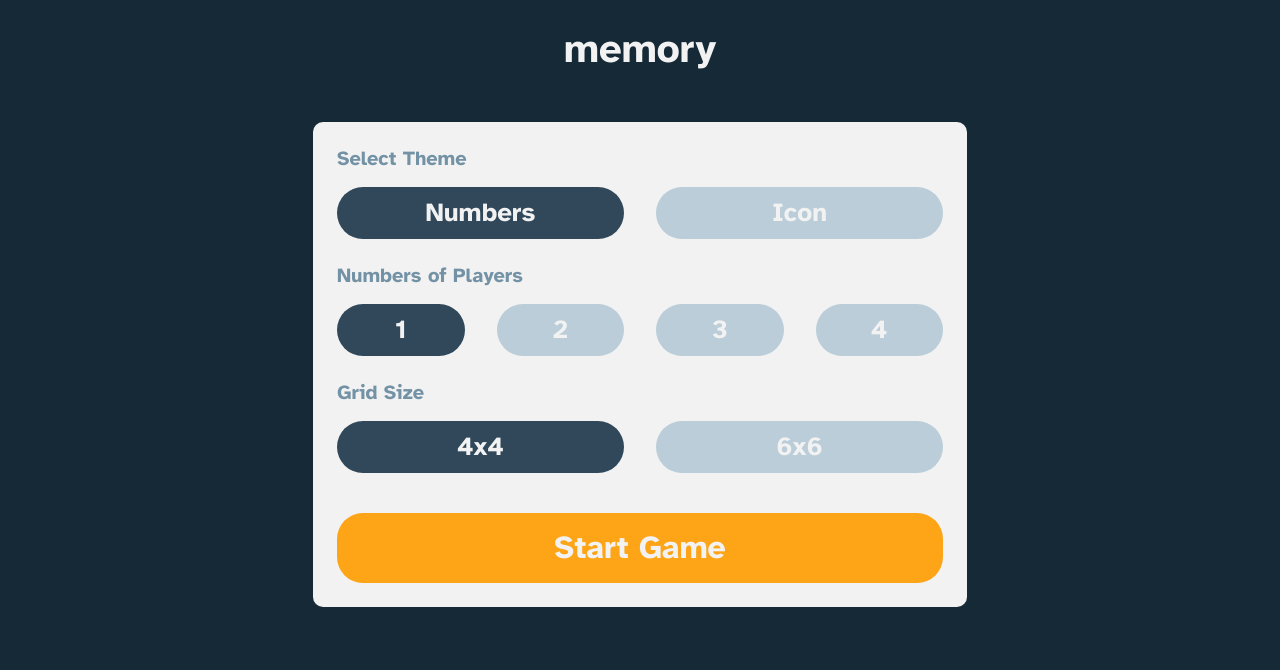
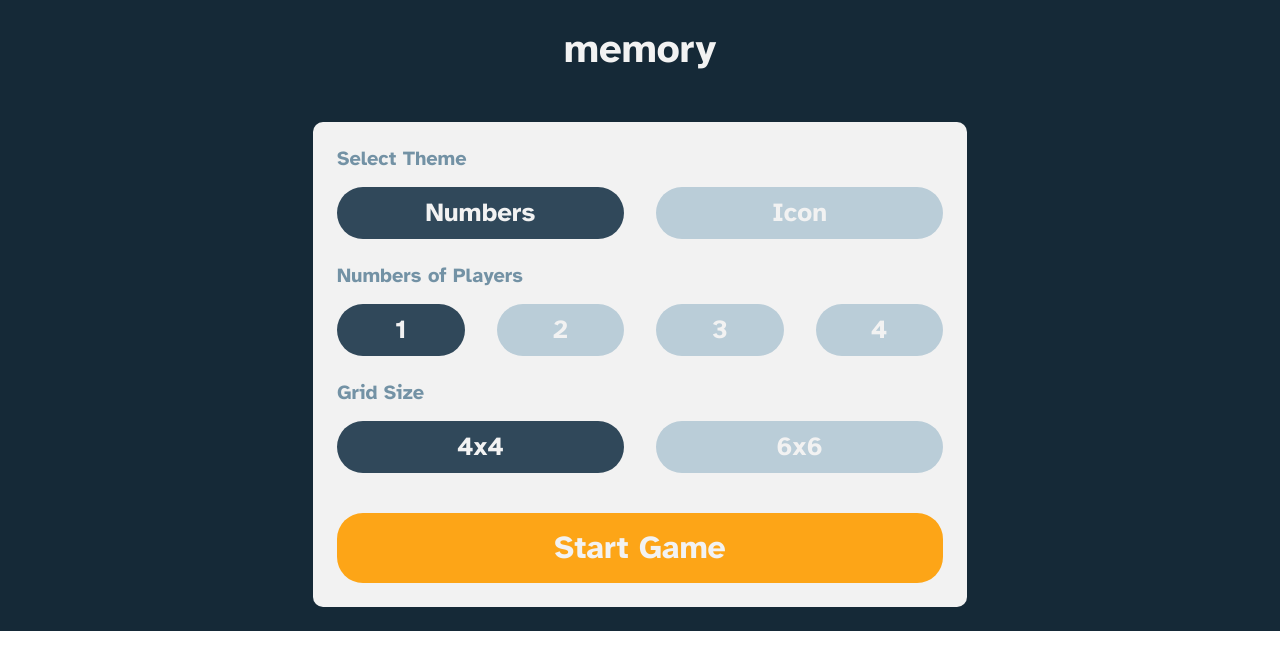
Before and after one commit to aga-siwek/frontend-mentor-memory-game, a React (Vite) app: page / in a window 1280 px wide. Shown: the top 670 px of the page. Built offline with nearby package versions, Linux system fonts and the light colour scheme.

Commit message:
change height in app

```diff
--- a/src/App.css
+++ b/src/App.css
@@ -1,12 +1,12 @@
 .container_dark {
   background: var(--color_5);
-  height: 100vh;
+  /*height: 100vh;*/
   width: 100vw;
 }
 
 .container_light {
   background: var(--color_4);
-  height: 100vh;
+  /*height: 100vh;*/
   width: 100vw;
   padding: calc(16rem / 16);
 }
```
